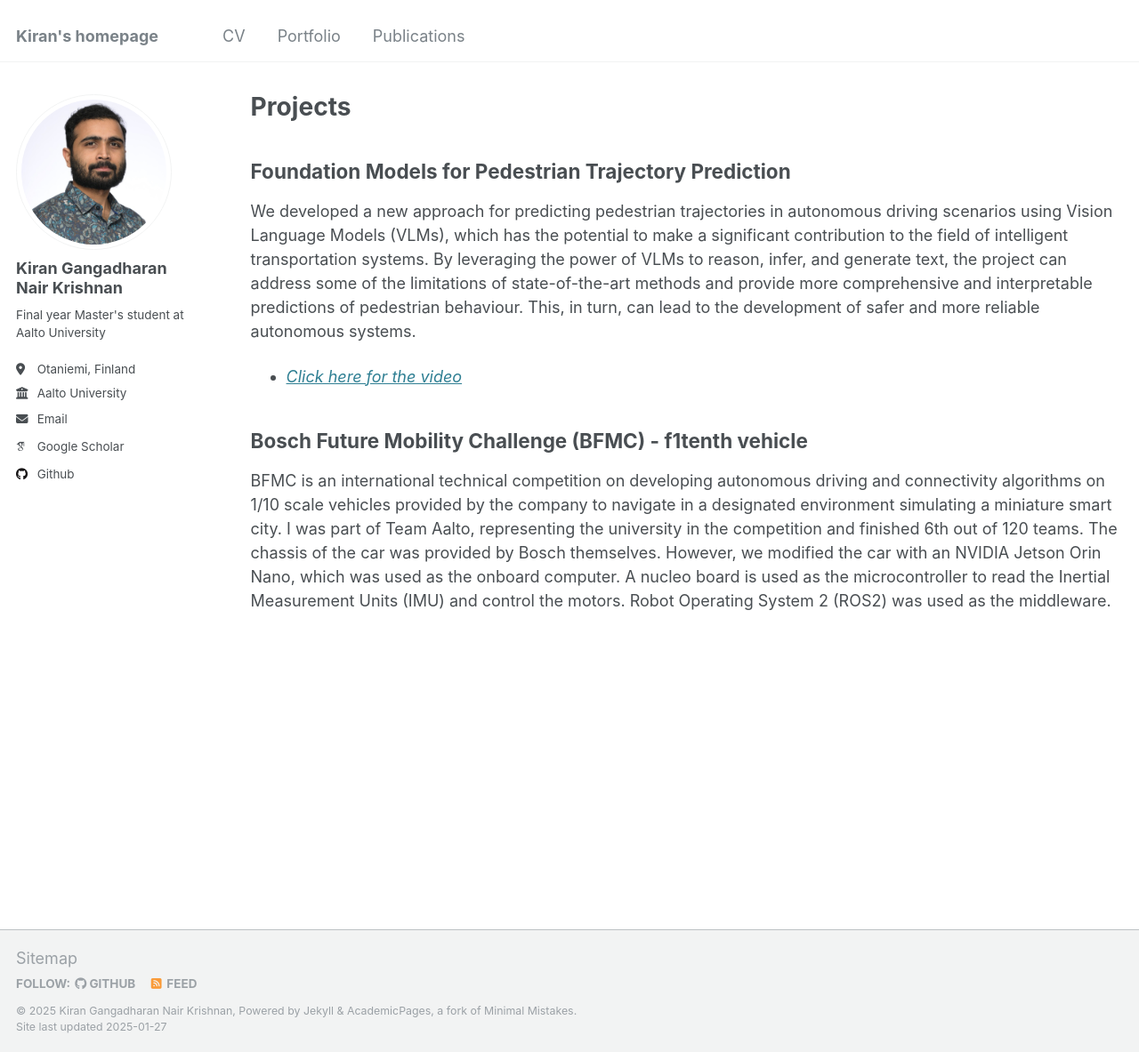
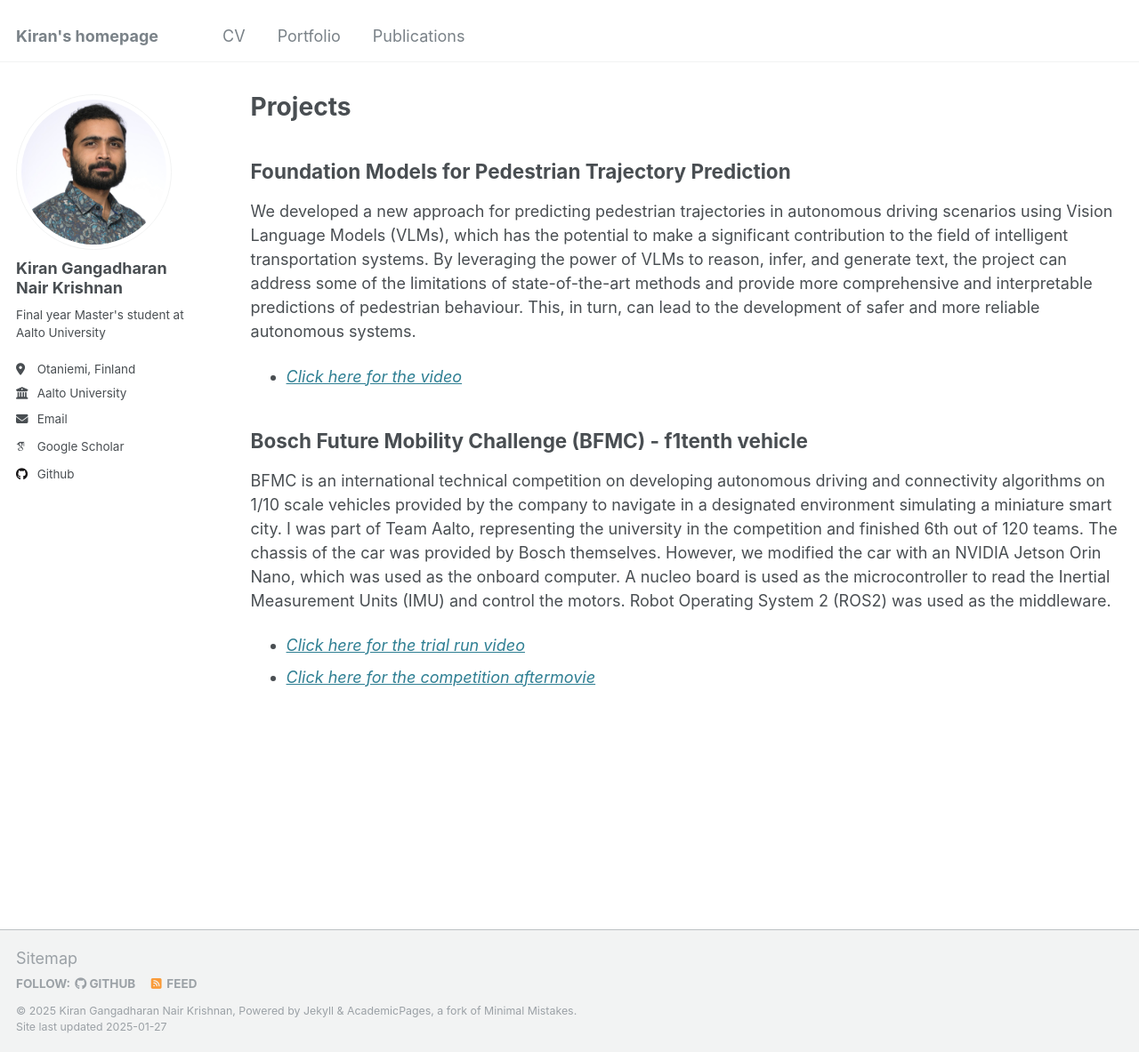
Before and after one commit to kirangkrishnan/kirangkrishnan.github.io, a Jekyll site: the page built from _pages/portfolio.md, in a window 1280 px wide and 1183 px high. Shown: the whole window at 89% size. Built offline with Jekyll 4.4.1, drawn with Linux system fonts in a browser that asks for light colours; some web fonts are replaced.

Commit message:
Updated portfolio page

```diff
--- a/_pages/portfolio.md
+++ b/_pages/portfolio.md
@@ -12,3 +12,6 @@ We developed a new approach for predicting pedestrian trajectories in autonomous
 
 ## Bosch Future Mobility Challenge (BFMC) - f1tenth vehicle
 BFMC is an international technical competition on developing autonomous driving and connectivity algorithms on 1/10 scale vehicles provided by the company to navigate in a designated environment simulating a miniature smart city. I was part of Team Aalto, representing the university in the competition and finished 6th out of 120 teams. The chassis of the car was provided by Bosch themselves. However, we modified the car with an NVIDIA Jetson Orin Nano, which was used as the onboard computer. A nucleo board is used as the microcontroller to read the Inertial Measurement Units (IMU) and control the motors. Robot Operating System 2 (ROS2) was used as the middleware.
+
+* [*Click here for the trial run video*](https://youtu.be/GRJrYqMrBPY)
+* [*Click here for the competition aftermovie*](https://www.youtube.com/watch?v=epFLKjvn6YA)
```
Also changed, not shown: 2 other files.
